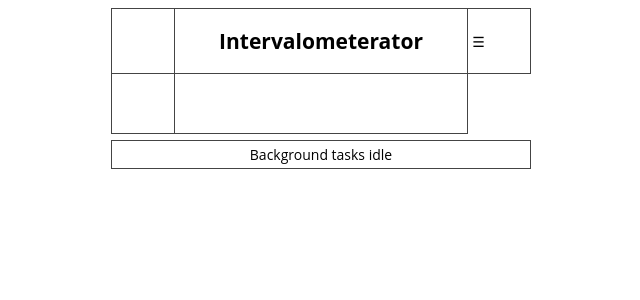
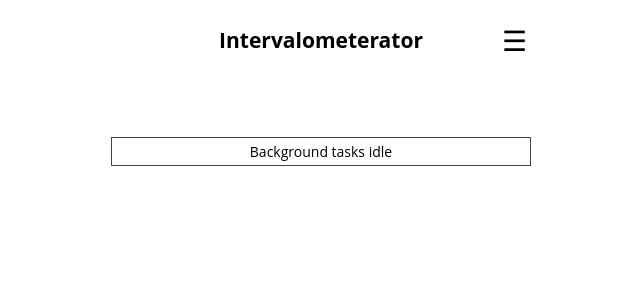
Before and after one commit to greiginsydney/Intervalometerator, a Python web app: template Raspberry Pi/www/templates/index.html in a window 1280 px wide. Shown: the top 300 px of the page, without its empty margins (319-959 px from the left). Run offline with Jinja, Linux system fonts and the light colour scheme; the template is opened without the code that fills it, so the values that code supplies are empty; some libraries are stand-ins or nearby versions.

Commit message:
Added top header styling (from index.html)

```diff
--- a/Raspberry Pi/www/static/main.css
+++ b/Raspberry Pi/www/static/main.css
@@ -280,6 +280,24 @@
 /* ---------------------------------------------------------*/
 /* Start: Menu */
 
+.top-header td {
+	border-style: none;
+}
+
+.hamburger {
+	text-align: right;
+	font-size: 2em;
+	cursor: pointer;
+	border-style: none;
+}
+
+.menu {
+	overflow: hidden;
+	background-color: #ffffff;
+	top: 0;
+	width: 100%;
+}
+
 .overlay {
 	height: 0%;
 	width: 100%;
@@ -317,13 +335,6 @@
 	font-size: 2em;
 }
 
-
-.menu {
-	overflow: hidden;
-	background-color: #ffffff;
-	top: 0;
-	width: 100%;
-}
 
 /* End: Menu */
 /* ----------------------------------------------------------------------------------*/
```
